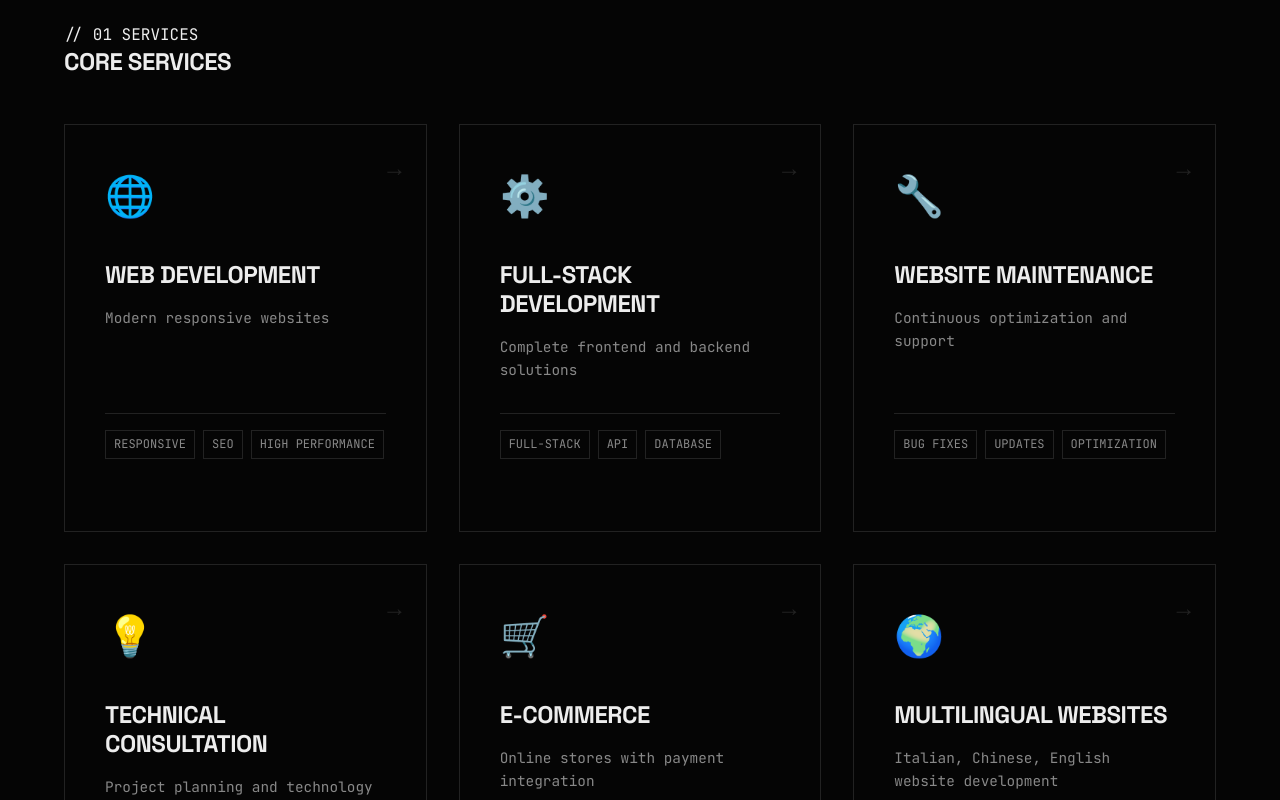
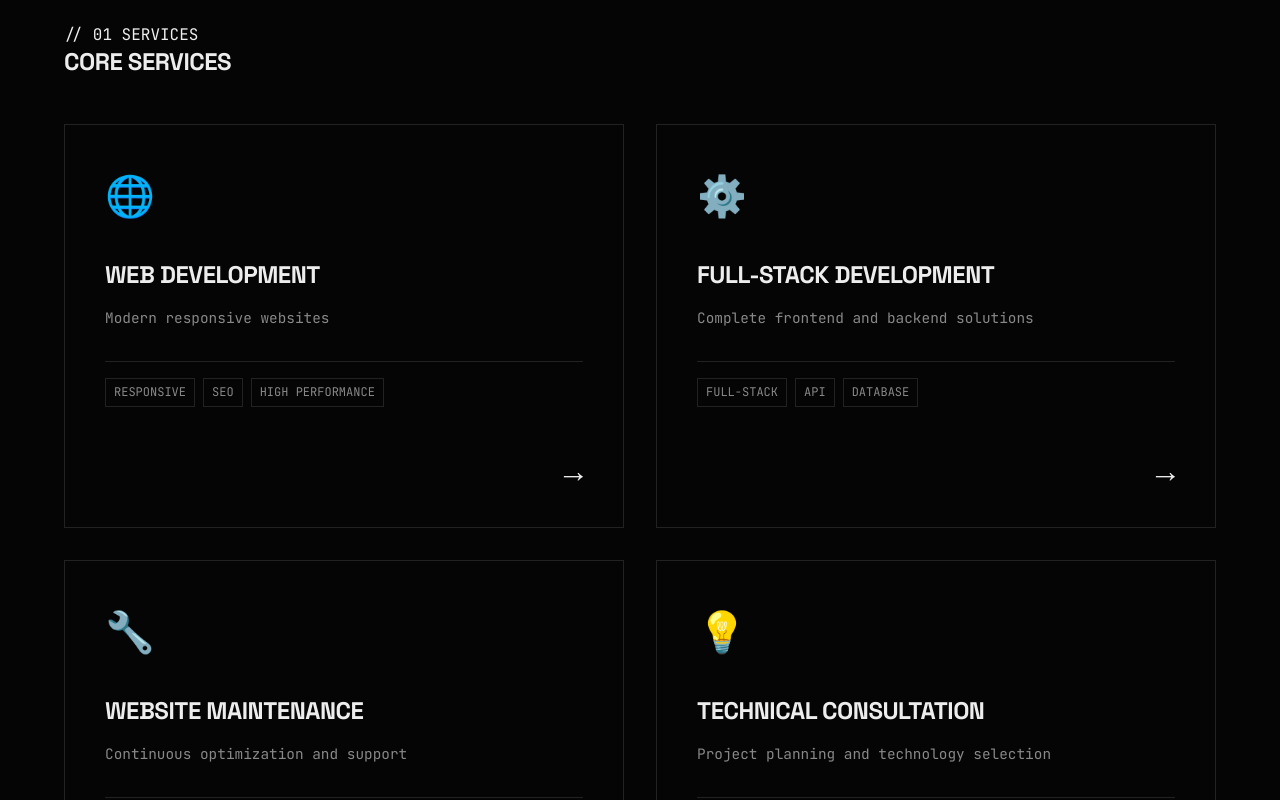
Before and after one commit to zhy844694805/Potato-Web, a React (Vite) app: page / in a window 1280 px wide. Shown: the part 1060-1860 px from the top of the page. Built offline with nearby package versions, Linux system fonts and the light colour scheme; no server answers.

Commit message:
Update homepage services section with new emojis, content and 2-column layout

```diff
--- a/src/components/business/ServiceCard.css
+++ b/src/components/business/ServiceCard.css
@@ -100,19 +100,17 @@
 
 /* Arrow */
 .service-arrow {
-  position: absolute;
-  top: 1.5rem;
-  right: 1.5rem;
-  font-size: 1.5rem;
-  color: var(--border-color);
-  transition: all 0.2s;
+  align-self: flex-end;
+  font-size: 2rem;
+  color: var(--text-primary);
+  transition: transform 0.2s;
   font-family: var(--font-mono);
-  font-weight: bold;
-  opacity: 1; /* Always visible */
-  transform: none;
+  font-weight: 300;
+  line-height: 1;
+  margin-top: 1rem;
 }
 
 .service-card:hover .service-arrow {
   color: #000;
-  transform: rotate(-45deg); /* Point top-right */
+  transform: translateX(10px); /* Move right instead of rotate */
 }
--- a/src/data/services.js
+++ b/src/data/services.js
@@ -17,7 +17,7 @@ export const services = [
       { zh: '响应式设计', en: 'Responsive Design', it: 'Design Responsive' }
     ],
     longDescription: {
-      zh: '专注于开发现代化的响应式网站，无论是企业官网、个人博客还是产品落地页。使用React、Vue等现代前端框架，确保网站快速、美观且易于维护。\n\n我会亲自负责项目的每一个环节，从需求沟通、设计实现到上线部署。直接沟通意味着更快速的响应，更灵活的调整，更高效的开发流程。',
+      zh: '专注于开发现代化的响应式网站，无论是企业官网、个人博客还是产品落地页。使用React、Vue等现代前端框架，确保网站快速、美观且易于维护.\n\n我会亲自负责项目的每一个环节，从需求沟通、设计实现到上线部署。直接沟通意味着更快速的响应，更灵活的调整，更高效的开发流程。',
       en: 'Focused on developing modern responsive websites, whether corporate sites, personal blogs, or product landing pages. Using modern frontend frameworks like React and Vue to ensure websites are fast, beautiful, and easy to maintain.\n\nI personally handle every aspect of the project, from requirement communication and design implementation to deployment. Direct communication means faster response and more efficient development.',
       it: 'Specializzato nello sviluppo di siti web moderni e responsive, che siano siti aziendali, blog personali o landing page. Utilizzo framework frontend moderni come React e Vue per garantire siti veloci, belli e facili da mantenere.\n\nGestisco personalmente ogni aspetto del progetto, dalla comunicazione dei requisiti al design fino al deployment. Comunicazione diretta significa risposte più rapide e sviluppo più efficiente.'
     }
--- a/src/pages/Home/Home.css
+++ b/src/pages/Home/Home.css
@@ -287,7 +287,7 @@
 
 .services-grid {
   display: grid;
-  grid-template-columns: repeat(3, 1fr); /* 3 columns */
+  grid-template-columns: repeat(2, 1fr); /* Changed to 2 columns */
   gap: 2rem;
   padding: 0 5%;
 }
@@ -402,7 +402,8 @@
     border-right: none;
   }
 
-  .services-grid, .blog-grid-home {
+  /* .services-grid is already 2 columns by default now */
+  .blog-grid-home {
     grid-template-columns: repeat(2, 1fr);
   }
 }
```
